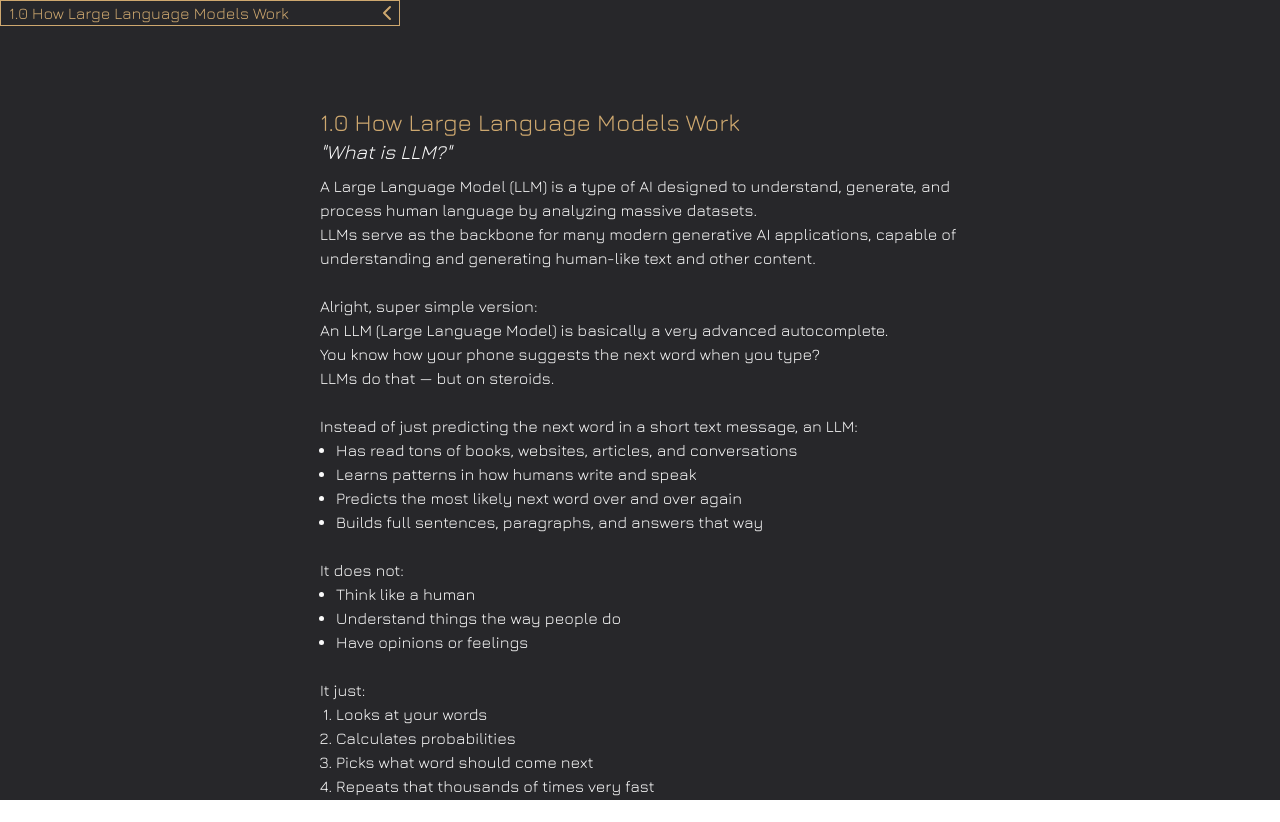
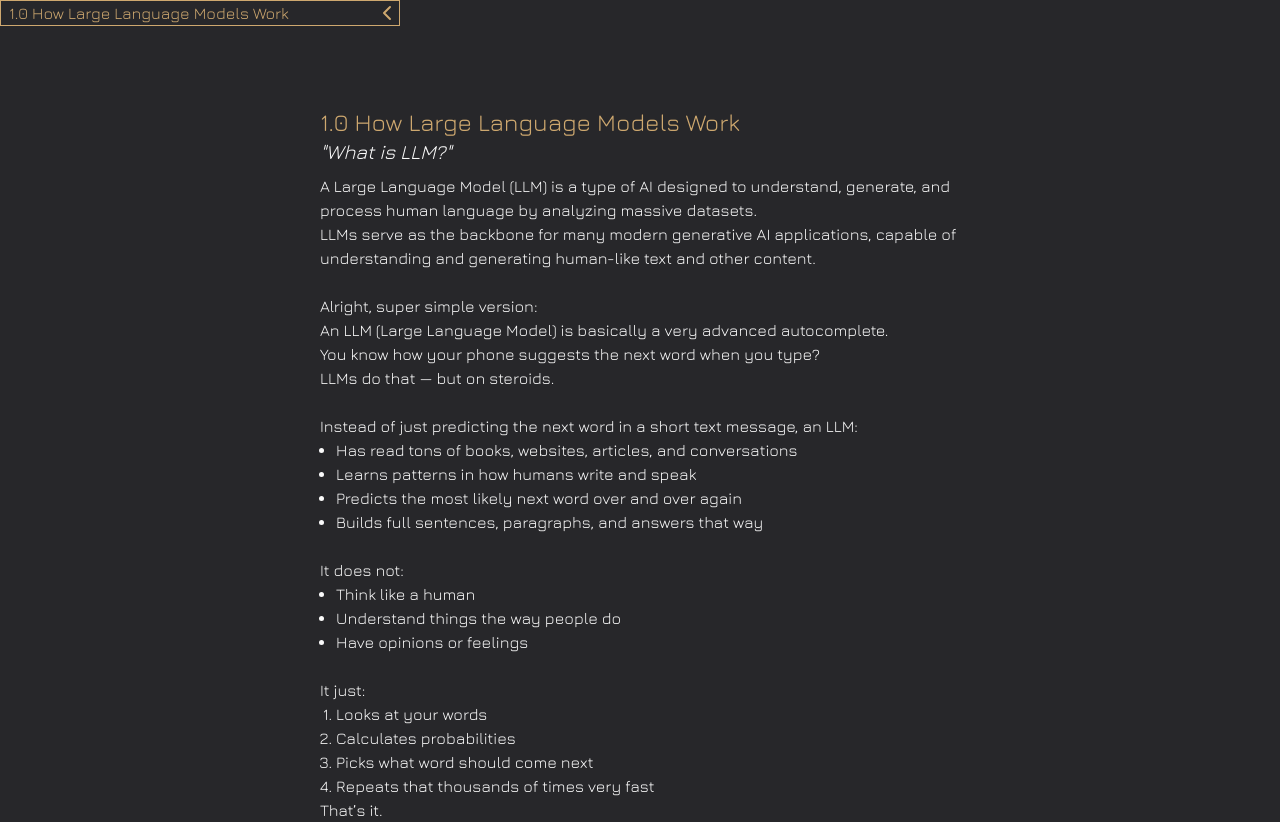
Before and after one commit to tobiaskjernell-3dinteractive/aiInformation, a React (Vite) app: page / in a window 1280 px wide. Before the commit the page ends 800 px from the top, so only its background shows below. Built offline with nearby package versions, Linux system fonts and the light colour scheme.

Commit message:
size fix from unity test

```diff
--- a/src/components/AppLayout/index.tsx
+++ b/src/components/AppLayout/index.tsx
@@ -4,7 +4,7 @@ import NavigationBar from "../NavigationBar";
 
 const AppLayout = () => {
     return (
-        <div className="flex flex-col h-screen w-screen overflow-hidden relative">
+        <div className="flex flex-col min-h-screen overflow-hidden relative">
             {/* <UnityPreload /> */}
             <NavigationBar />
             <main className="flex-1 bg-zinc-800 flex pt-20 justify-center text-zinc-50">
--- a/src/data/aiData.ts
+++ b/src/data/aiData.ts
@@ -400,6 +400,13 @@ export const dataChapters: IAiData[] = [
                 '--space',
             ]
         }
+    },
+    {
+        chapter:"1.7 What Are Vision Language Models?",
+        subTopics: {
+            header: 'How AI sees and understands images',
+            content: []
+        }
     }
 
 ]
```
Also changed, not shown: src/pages/HomePage/index.tsx (line endings or trailing spaces).
